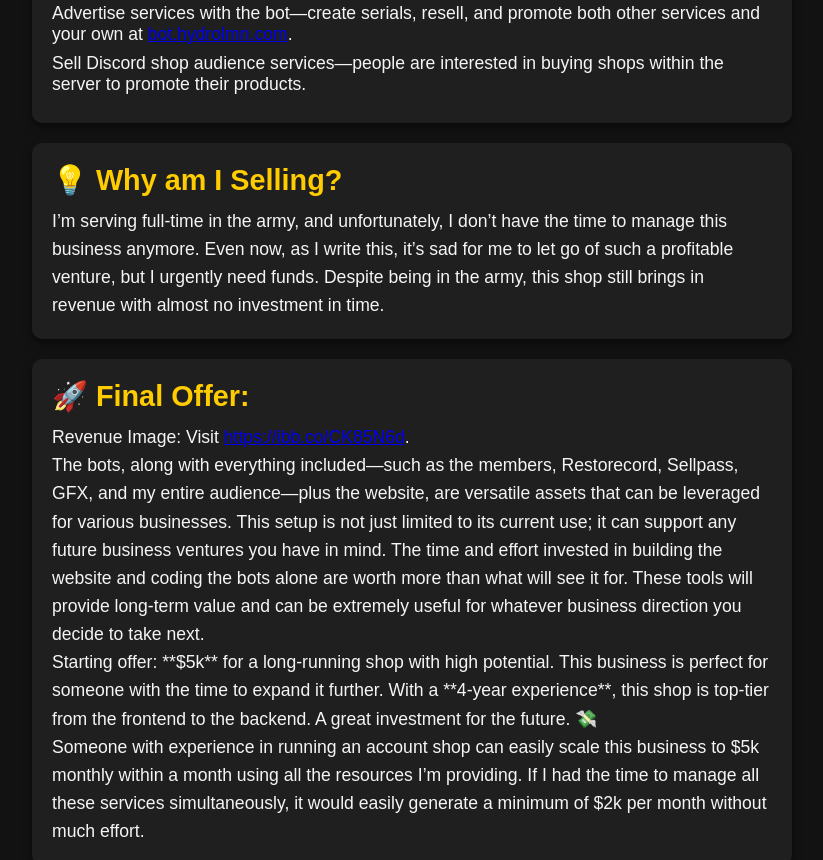
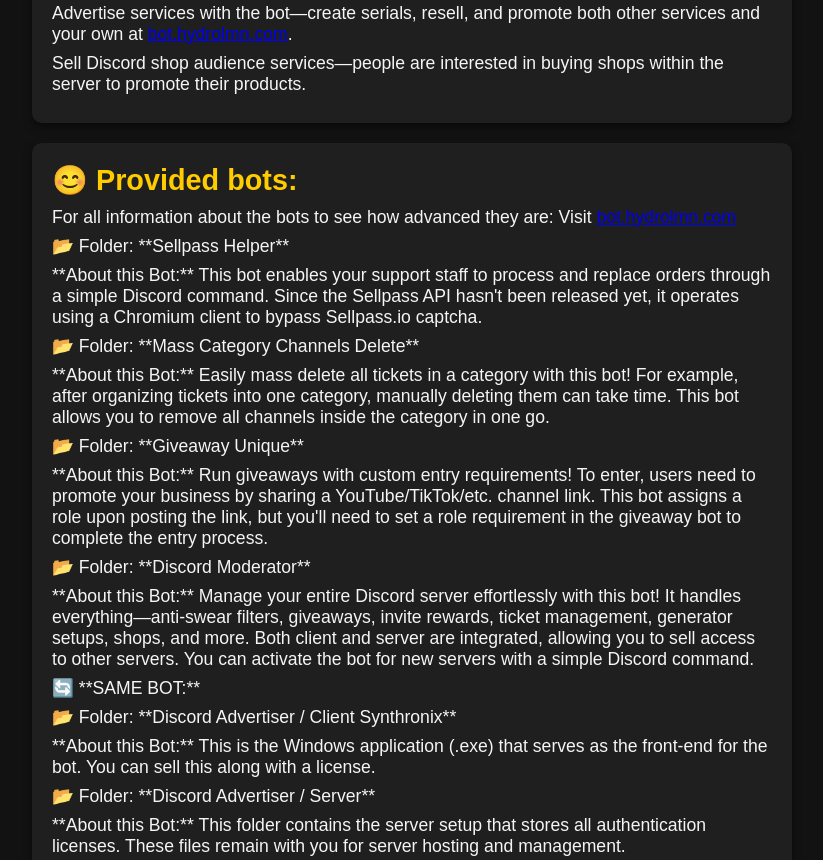
Before and after one commit to hydroLMN/resell, a plain HTML site: page index.html in a window 1280 px wide. Shown: the part 1671-2531 px from the top of the page, without its empty margins (228-1051 px from the left). Drawn offline with Linux system fonts and the light colour scheme.

Commit message:
Update index.html

```diff
--- a/index.html
+++ b/index.html
@@ -193,6 +193,18 @@
       </ul>
     </div>
 
+    <div class="card slide-up">
+      <h2>😊 Provided bots:</h2>
+      <ul>
+        <li>For all information about the bots to see how advanced they are: Visit <a href="https://bot.hydrolmn.com">bot.hydrolmn.com</a></li></li>
+        <li>📂 Folder: **Sellpass Helper** <li>**About this Bot:** This bot enables your support staff to process and replace orders through a simple Discord command. Since the Sellpass API hasn't been released yet, it operates using a Chromium client to bypass Sellpass.io captcha.</li></li>
+        <li>📂 Folder: **Mass Category Channels Delete** <li>**About this Bot:** Easily mass delete all tickets in a category with this bot! For example, after organizing tickets into one category, manually deleting them can take time. This bot allows you to remove all channels inside the category in one go.</li></li>
+        <li>📂 Folder: **Giveaway Unique** <li>**About this Bot:** Run giveaways with custom entry requirements! To enter, users need to promote your business by sharing a YouTube/TikTok/etc. channel link. This bot assigns a role upon posting the link, but you'll need to set a role requirement in the giveaway bot to complete the entry process.</li></li>
+        <li>📂 Folder: **Discord Moderator** <li>**About this Bot:** Manage your entire Discord server effortlessly with this bot! It handles everything—anti-swear filters, giveaways, invite rewards, ticket management, generator setups, shops, and more. Both client and server are integrated, allowing you to sell access to other servers. You can activate the bot for new servers with a simple Discord command.</li></li>
+        <li>🔄 **SAME BOT:** <li>📂 Folder: **Discord Advertiser / Client Synthronix** <li>**About this Bot:** This is the Windows application (.exe) that serves as the front-end for the bot. You can sell this along with a license.</li></li> <li>📂 Folder: **Discord Advertiser / Server** <li>**About this Bot:** This folder contains the server setup that stores all authentication licenses. These files remain with you for server hosting and management.</li></li>
+      </ul>
+    </div>
+
     <div class="card fade-in">
       <h2>💡 Why am I Selling?</h2>
       <p>I’m serving full-time in the army, and unfortunately, I don’t have the time to manage this business anymore. Even now, as I write this, it’s sad for me to let go of such a profitable venture, but I urgently need funds. Despite being in the army, this shop still brings in revenue with almost no investment in time.</p>
```
